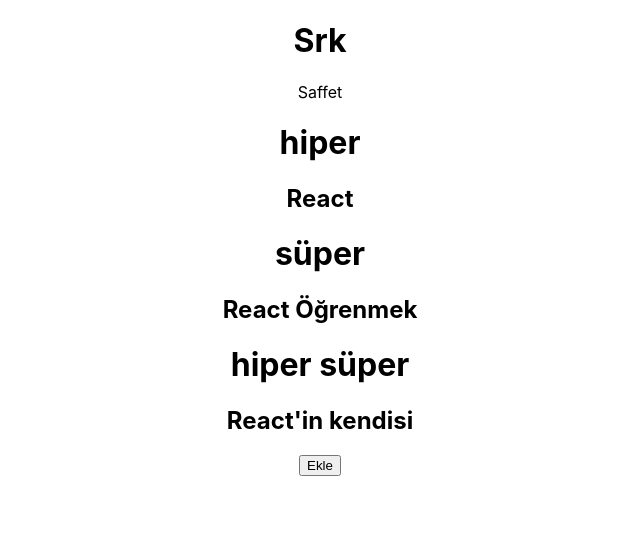
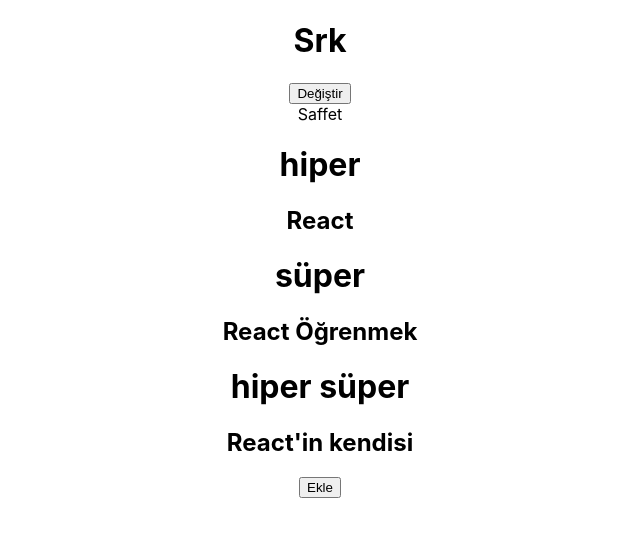
Before and after one commit to Saffet01/react-course-notes, a React (Create React App) app: page / in a window 1280 px wide. Shown: the top 536 px of the page, without its empty margins (320-960 px from the left). Built offline with nearby package versions, Linux system fonts and the light colour scheme.

Commit message:
SetState

```diff
--- a/src/App.js
+++ b/src/App.js
@@ -25,6 +25,15 @@
   addNews(){
     console.log("Eklendi!");
   }
+
+  changeName(){
+    this.setState(
+      {
+        name:"Ramazan"
+      }
+    )
+  }
+
   render(){
 
     // const sayi = 26;
@@ -63,6 +72,7 @@
         <Srk isim={dizim[2].name} soyisim={dizim[2].lastName}/> */}
 
         <h1>{this.state.name}</h1>
+        <button onClick={this.changeName.bind(this)}>Değiştir</button>
 
         <Arakatman dizim={dizim} addNews={this.addNews}/>
 
```
